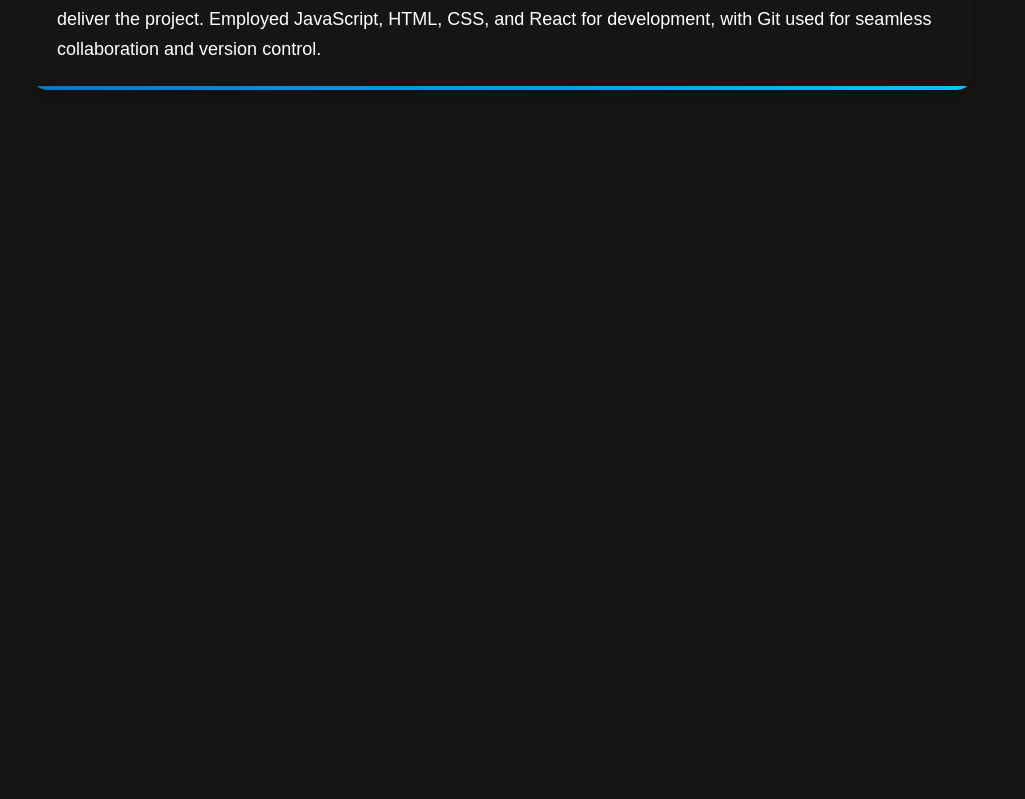
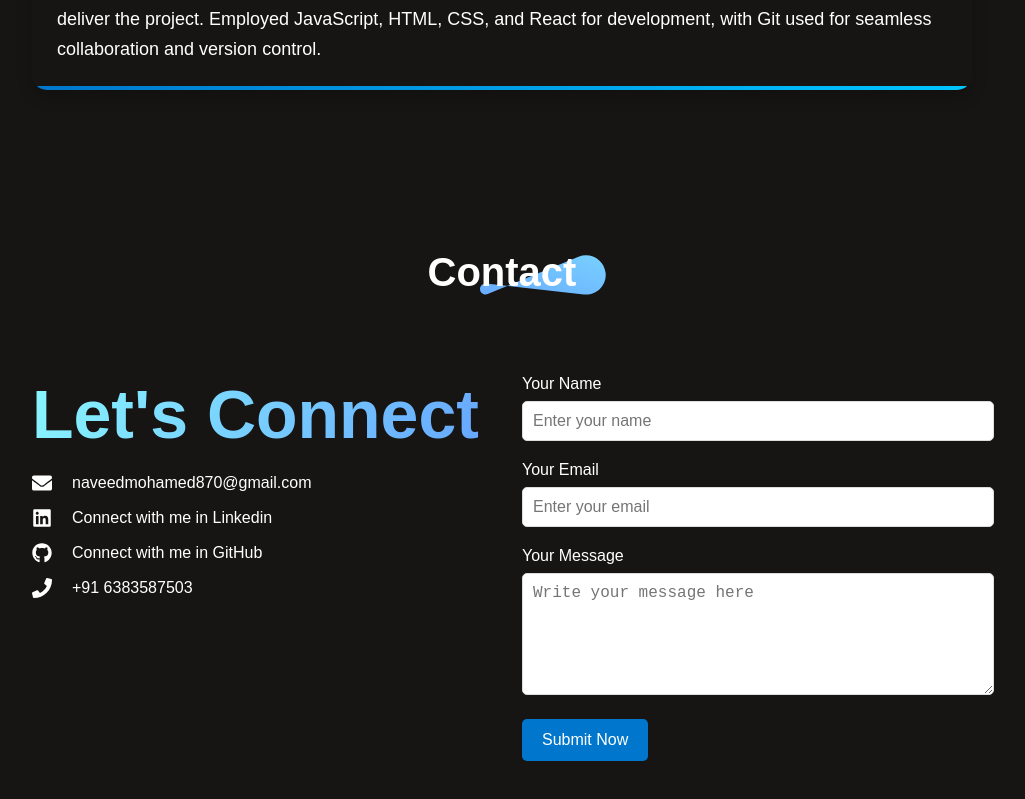
Before and after one commit to MohamedNaveed03/PersonalPortfolio, a React (Create React App) app: page / in a window 1280 px wide. Shown: the part 5601-6400 px from the top of the page, without its empty margins (138-1163 px from the left). Before the commit the page ends 5771 px from the top, so only its background shows below. Built offline with nearby package versions, Linux system fonts and the light colour scheme; the HTML template or start-up script is replaced by a standard one.

Commit message:
included contact section

```diff
--- a/src/App.js
+++ b/src/App.js
@@ -5,6 +5,7 @@ import About from './components/About/About'
 import Certifications from './components/Certification/Certifications'
 import Experience from './components/Experience/Experience'
 import Project from './components/Project/Project'
+import Contact from './components/Contact/Contact'
 
 function App() {
   return (
@@ -15,6 +16,7 @@ function App() {
       <Certifications></Certifications>
       <Experience></Experience>
       <Project></Project>
+      <Contact></Contact>
     </div>
   )
 }
--- /dev/null
+++ b/src/components/Contact/Contact.css
@@ -0,0 +1,109 @@
+.contact-section {
+    display: flex;
+    flex-direction: column;
+    align-items: center;
+    justify-content: center;
+    gap: 80px;
+    margin: 80px 170px ;
+}
+
+.about-title{
+        position: relative;
+
+}
+.about-title h1{
+    padding: 0px 30px;
+    font-size: 40px;
+    font-weight: 600;
+
+}
+
+.about-title img{
+    position: absolute;
+    bottom: 0;
+    right: 0;
+    height: 40px;
+    z-index: -1;
+}
+.contact-container {
+    display: grid;
+    grid-template-columns: 1fr 1fr;
+    gap: 40px;
+    width: 100%;
+    margin-bottom: 80px;
+}
+
+
+
+.contact-info h2 {
+    font-size: 68px;
+    font-weight: 600;
+    background: linear-gradient(120deg, #89f7fe 0%, #66a6ff 100%);
+    background-clip: text;
+    -webkit-background-clip: text;
+    -webkit-text-fill-color: transparent;
+    margin-bottom: 20px;
+}
+
+.contact-info p {
+    font-size: 16px;
+    margin-bottom: 15px;
+    display: flex;
+    align-items: center;
+}
+
+.contact-info .contact-icon {
+    font-size: 20px;
+    color: white;
+    margin-right: 20px;
+}
+
+.contact-info a {
+    color: white;
+    text-decoration: none;
+}
+
+.contact-info a:hover {
+    text-decoration: underline;
+    color: #0056b3;
+}
+
+.contact-form .form-group {
+    margin-bottom: 20px;
+}
+
+.contact-form label {
+    display: block;
+    font-size: 16px;
+    font-weight: 500;
+    margin-bottom: 8px;
+}
+
+.contact-form input, .contact-form textarea {
+    width: 100%;
+    padding: 10px;
+    border: 1px solid #ddd;
+    border-radius: 5px;
+    font-size: 16px;
+    color: #333;
+}
+
+.contact-form textarea {
+    height: 100px;
+    resize: vertical;
+}
+
+.contact-form button {
+    background-color: #0077cc;
+    color: #fff;
+    border: none;
+    padding: 12px 20px;
+    border-radius: 5px;
+    font-size: 16px;
+    cursor: pointer;
+    transition: background-color 0.3s ease;
+}
+
+.contact-form button:hover {
+    background-color: #0056b3;
+}
--- /dev/null
+++ b/src/components/Contact/Contact.jsx
@@ -0,0 +1,43 @@
+import React from "react";
+import theme_pattern from "../../assets/theme_pattern.svg";
+import { FaEnvelope, FaLinkedin, FaGithub, FaPhone } from "react-icons/fa";
+import "./Contact.css";
+
+function Contact() {
+  return (
+    <div className="contact-section">
+      <div className="about-title">
+        <h1>Contact</h1>
+        <img src={theme_pattern} alt="Background Pattern" />
+      </div>
+      <div className="contact-container">
+        <div className="contact-info">
+          <h2>Let's Connect</h2>
+          <p><FaEnvelope className="contact-icon" /> <a href="mailto:naveedmohamed870@gmail.com">naveedmohamed870@gmail.com</a></p>
+          <p><FaLinkedin className="contact-icon" />  <a href="https://www.linkedin.com/in/mohamednaveed/" target="_blank" rel="noopener noreferrer">Connect with me in Linkedin</a></p>
+          <p><FaGithub className="contact-icon" /> <a href="https://github.com/MohamedNaveed03" target="_blank" rel="noopener noreferrer">Connect with me in GitHub</a></p>
+          <p><FaPhone className="contact-icon" /> +91 6383587503</p>
+        </div>
+        <div className="contact-form">
+          <form>
+            <div className="form-group">
+              <label htmlFor="name">Your Name</label>
+              <input type="text" id="name" placeholder="Enter your name" />
+            </div>
+            <div className="form-group">
+              <label htmlFor="email">Your Email</label>
+              <input type="email" id="email" placeholder="Enter your email" />
+            </div>
+            <div className="form-group">
+              <label htmlFor="message">Your Message</label>
+              <textarea id="message" placeholder="Write your message here"></textarea>
+            </div>
+            <button type="submit">Submit Now</button>
+          </form>
+        </div>
+      </div>
+    </div>
+  );
+}
+
+export default Contact;
```
